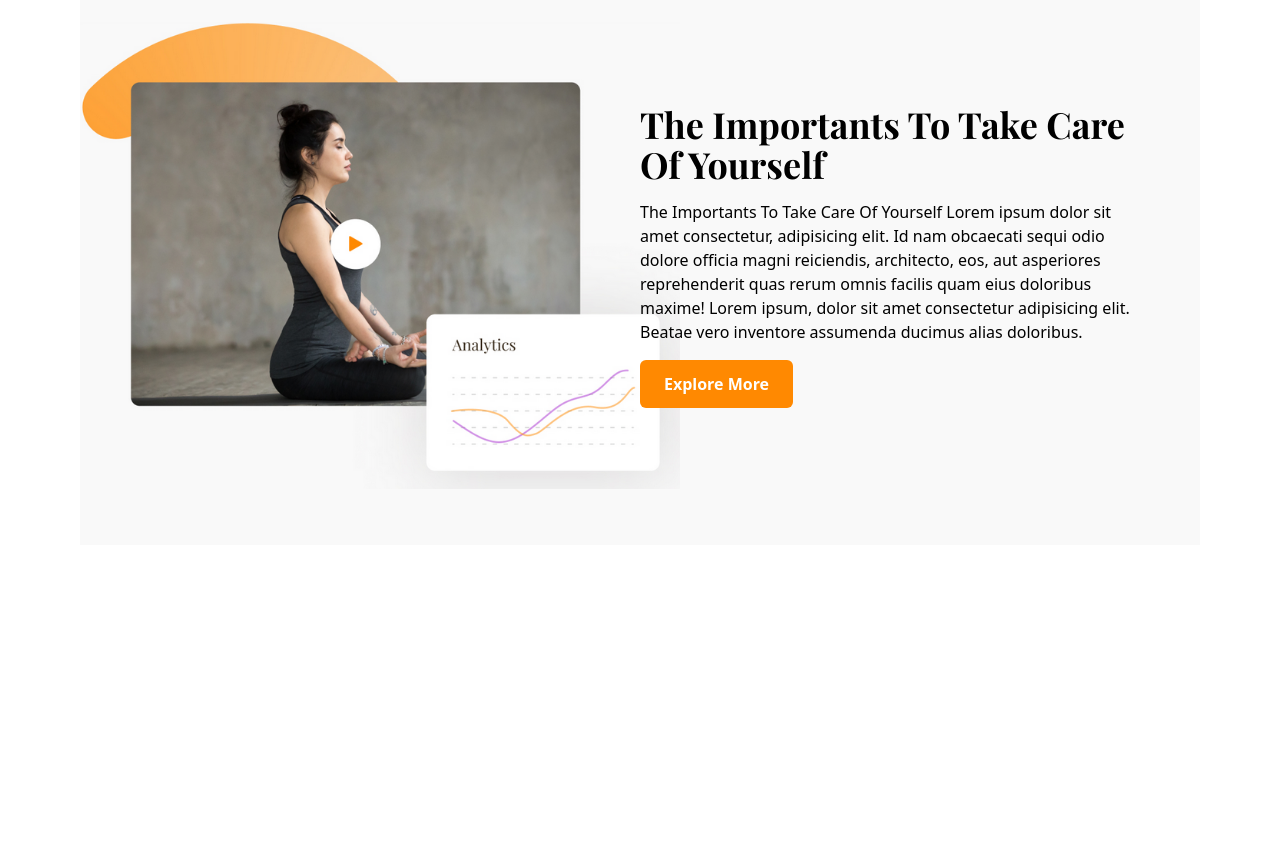
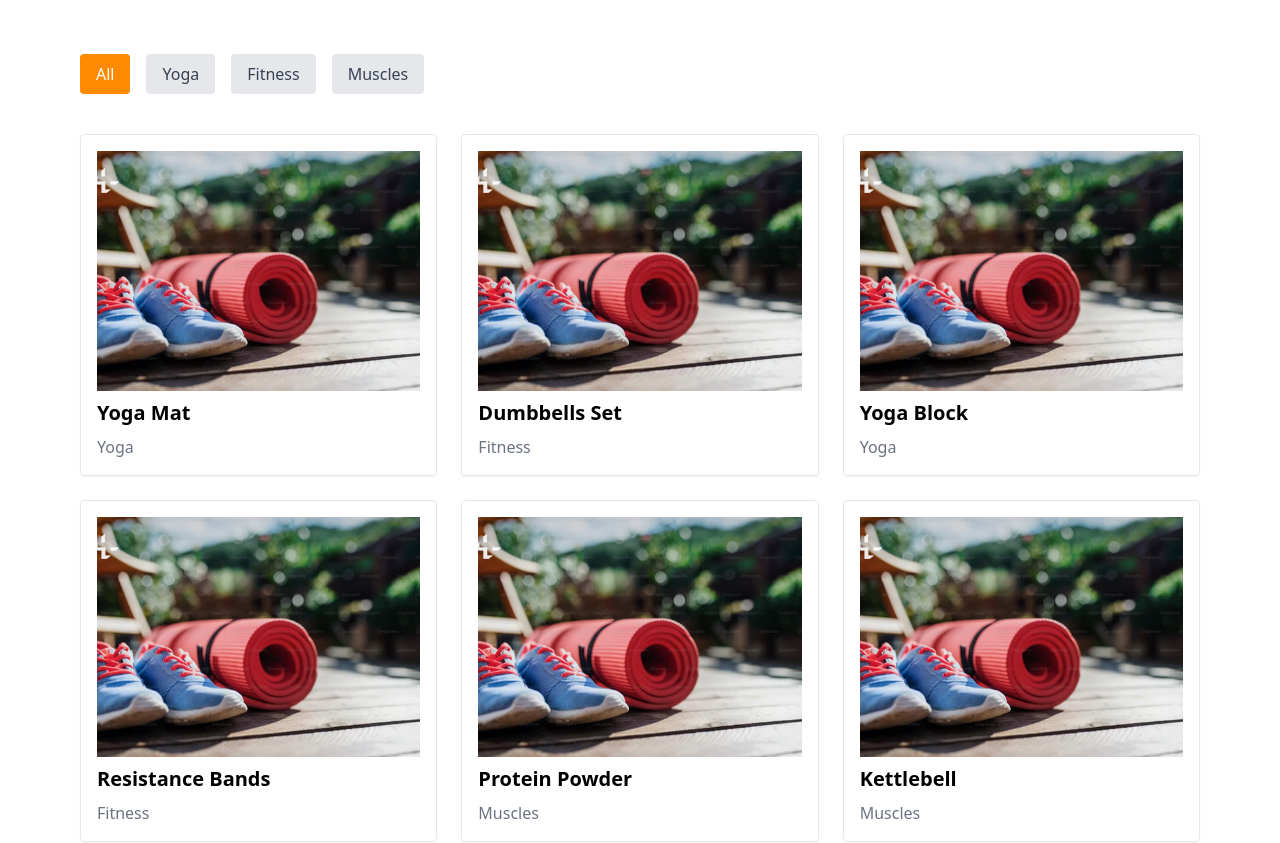
Before and after one commit to MehediMehad/Gym-Website, a React (Vite) app: page / in a window 1280 px wide. Shown: the part 1880-2723 px from the top of the page. Before the commit the page ends 2425 px from the top, so only its background shows below. Built offline with nearby package versions, Linux system fonts and the light colour scheme; a web font is replaced by a local one.

Commit message:
Tabs Section

```diff
--- a/src/App.jsx
+++ b/src/App.jsx
@@ -6,6 +6,7 @@ import Banner from "./components/Banner/Banner";
 
 import Img1 from "./assets/2.png"
 import Img2 from "./assets/3.png"
+import TabComp from "./components/Tab/TabComp";
 
 const BannerData = {
   image:Img1,
@@ -37,7 +38,8 @@ const App = () => {
       </div>
       <Equipments/>
       <Banner {...BannerData}/>
-      <Banner {...Banner2Data}/>
+      <TabComp/>
+      {/* <Banner {...Banner2Data}/> */}
     </div>
   );
 };
--- a/src/components/Hero/Hero.jsx
+++ b/src/components/Hero/Hero.jsx
@@ -41,7 +41,7 @@ const Hero = () => {
                     variants={SlideLeft(0.4)}
                     initial="hidden"
                     animate="visible"
-                    src={HeroImg} alt="" className="w-[350px] md:[550px] xl:w-[700px] drop-shadow" />
+                    src={HeroImg} alt="Hero" className="w-[350px] md:[550px] xl:w-[700px] drop-shadow" />
                 </div>
             </div>
         </section>
--- /dev/null
+++ b/src/components/Tab/TabComp.jsx
@@ -0,0 +1,48 @@
+import { useState } from "react";
+import { ProductsData } from "../../mockData/data";
+import { motion } from "framer-motion";
+
+const TabComp = () => {
+    const [activeTab, setActiveTab] = useState("All")
+
+    const categories = ["All", ...new Set(ProductsData.map((product) => product.category))];
+    // const tabs = ["All", "Yoga", "Fitness", "Muscles"]
+
+    const filteredCards = activeTab === "All"
+    ? ProductsData
+    : ProductsData.filter((card) => card.category === activeTab)
+
+    return (
+        <>
+        <div className="container my-12 md:my-16">
+            {/* TABS BUTTON SECTION */}
+            <div className="flex space-x-4 mb-4 py-6">
+                {
+                    categories.map((tab) =>(
+                        <button key={tab} onClick={() => setActiveTab(tab)}
+                        className={`py-2 px-4 rounded ${activeTab === tab ? "bg-primary text-white" : "bg-gray-200 text-gray-700"}`}>
+                            {tab}
+                        </button>
+                    ))
+                }
+            </div>
+            {/* TABS CARD SECTION */}
+            <div className="grid grid-cols-1 md:grid-cols-2 lg:grid-cols-3 gap-6">
+                {filteredCards.map((card) => (
+                    <motion.div
+                    id={card.id}
+                    initial={{opacity: 0, x: 10 }}
+                    whileInView={{opacity: 1, x: 0}}
+                    key={card.id} className="p-4 border rounded shadow-sm space-y-2">
+                        <img src={card.image} alt={card.title} className="h-[240px] w-full object-cover" />
+                        <p className="text-xl font-semibold">{card.title}</p>
+                        <p className="text-gray-500">{card.category}</p>
+                    </motion.div>
+                ))}
+            </div>
+        </div>
+        </>
+    );
+};
+
+export default TabComp;
--- a/src/mockData/data.js
+++ b/src/mockData/data.js
@@ -1,3 +1,8 @@
+import Image1 from "../assets/tabs/1.png";
+import Image2 from "../assets/tabs/2.png";
+import Image3 from "../assets/tabs/3.png";
+import Image4 from "../assets/tabs/4.png";
+
 export const NavbarMenu = [
     { id: 1, title: "Home", link: '/'},
     { id: 2, title: "Trainer", link: '#'},
@@ -5,3 +10,62 @@ export const NavbarMenu = [
     { id: 4, title: "Blogs", link: '#'},
     { id: 5, title: "Pricing", link: '#'},
 ];
+
+export const ProductsData = [
+  {
+    id: 1,
+    category: "Yoga",
+    image: Image1,
+    title: "Yoga Mat",
+    info: "High-quality yoga mat for comfortable exercise",
+    price: "$50",
+  },
+  {
+    id: 2,
+    category: "Fitness",
+    image: Image1,
+    title: "Dumbbells Set",
+    info: "Set of adjustable dumbbells for weight training",
+    price: "$120",
+  },
+  {
+    id: 3,
+    category: "Yoga",
+    image: Image1,
+    title: "Yoga Block",
+    info: "Durable yoga block for support during poses",
+    price: "$15",
+  },
+  {
+    id: 4,
+    category: "Fitness",
+    image: Image1,
+    title: "Resistance Bands",
+    info: "Set of resistance bands for full-body workout",
+    price: "$30",
+  },
+  {
+    id: 5,
+    category: "Muscles",
+    image: Image1,
+    title: "Protein Powder",
+    info: "High-quality whey protein powder for muscle gain",
+    price: "$80",
+  },
+  {
+    id: 6,
+    category: "Muscles",
+    image: Image1,
+    title: "Kettlebell",
+    info: "20kg kettlebell for strength training",
+    price: "$70",
+  },
+  {
+    id: 7,
+    category: "Yoga",
+    image: Image1,
+    title: "Yoga Strap",
+    info: "Adjustable yoga strap for deepening stretches",
+    price: "$10",
+  },
+  ];
```
